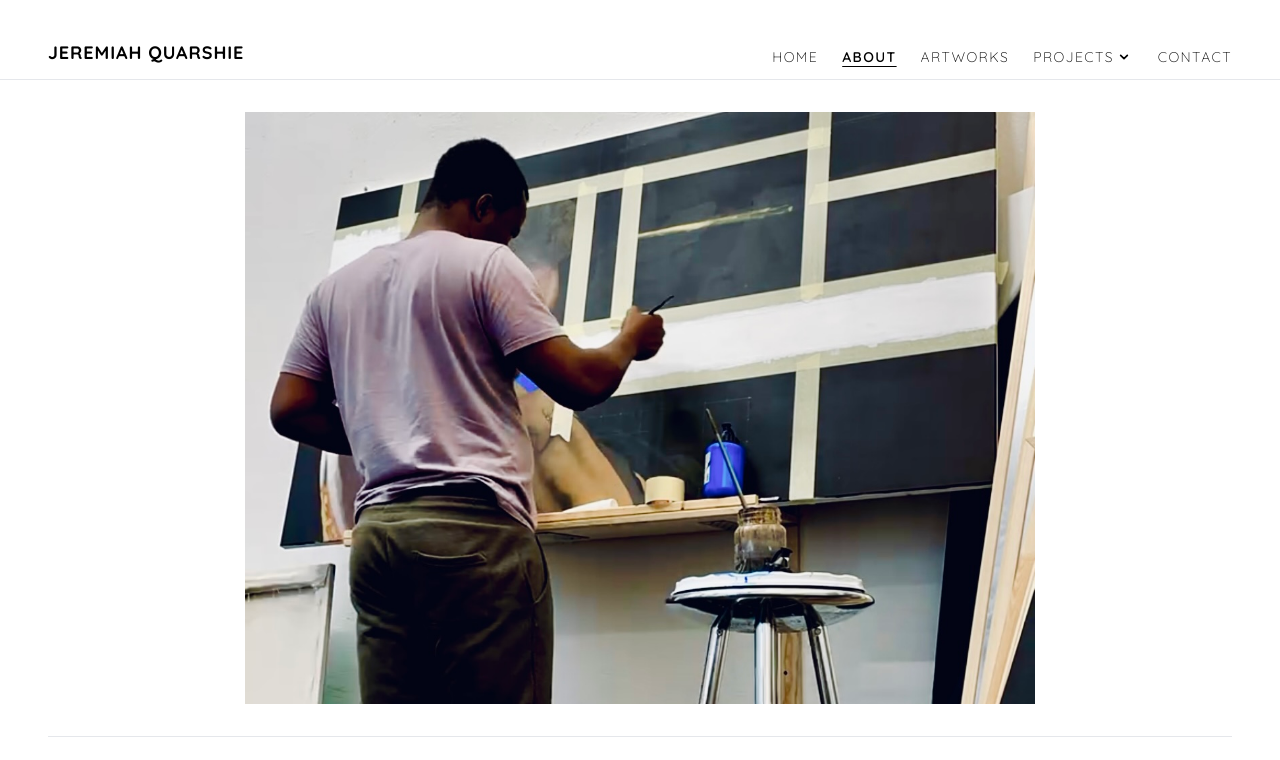
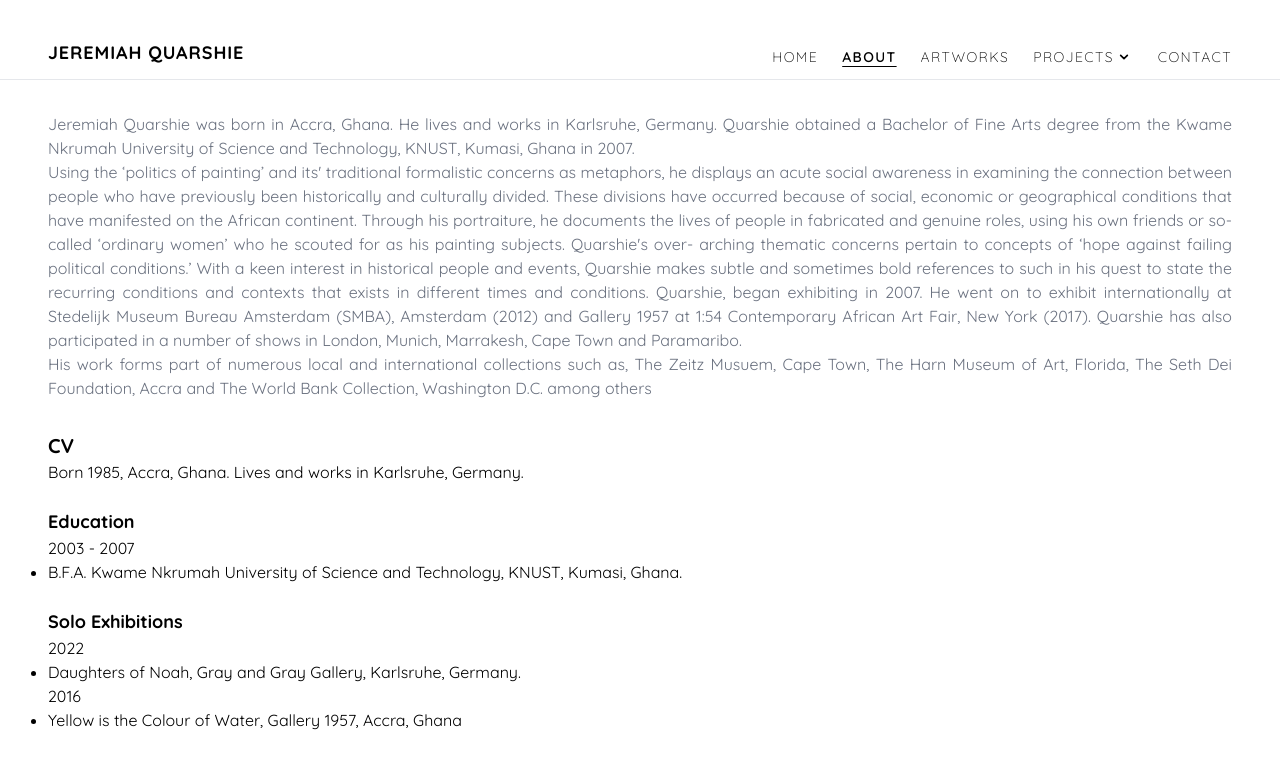
Before and after one commit to Eyram-gb/jayq, a Next.js app: page /about in a window 1280 px wide. Shown: the top 760 px of the page. Built offline with nearby package versions, Linux system fonts and the light colour scheme.

Commit message:
portfolio images removal and copy chanes

```diff
--- a/src/pages/about.jsx
+++ b/src/pages/about.jsx
@@ -40,12 +40,12 @@ const About = () => {
       </Head>
       <Layout>
         <div className="text-gray-500 px-6 md:px-12">
-          <div className="w-full md:w-2/3 mx-auto mt-8">
+          {/* <div className="w-full md:w-2/3 mx-auto mt-8">
             <img src="/about.jpg" alt="JQ" className="w-full object-cover" />
           </div>
-          <hr className="my-8" />
-          <p className="mb-8 indent-8 text-justify">
-            <span className="italic font-semibold">Jeremiah Quarshie</span> was
+          <hr className="my-8" /> */}
+          <p className="my-8 text-justify">
+          Jeremiah Quarshie was
             born in Accra, Ghana. He lives and works in Karlsruhe, Germany.
             Quarshie obtained a Bachelor of Fine Arts degree from the Kwame
             Nkrumah University of Science and Technology, KNUST, Kumasi, Ghana
```
Also changed, not shown: src/lib/images.js.
